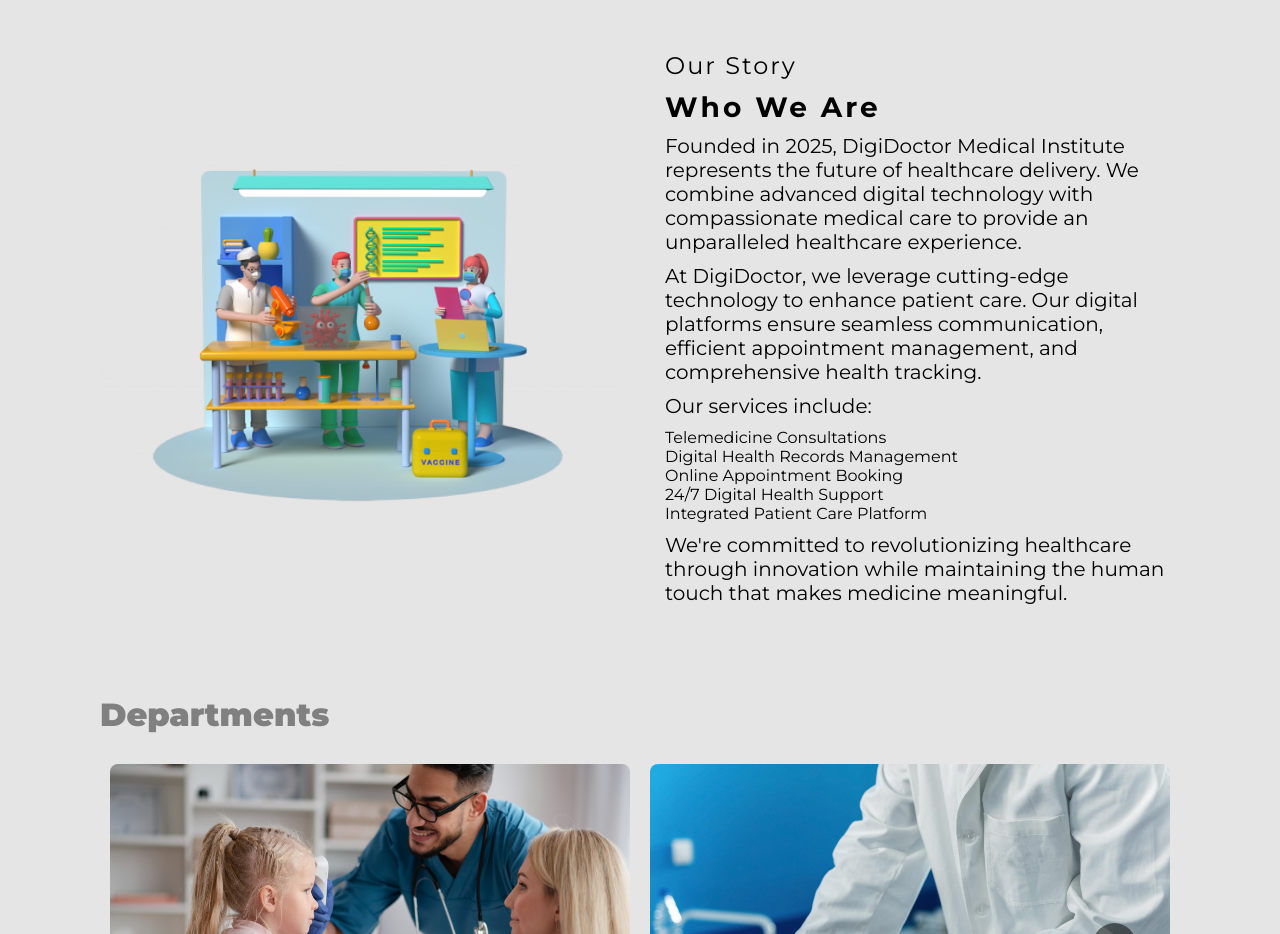
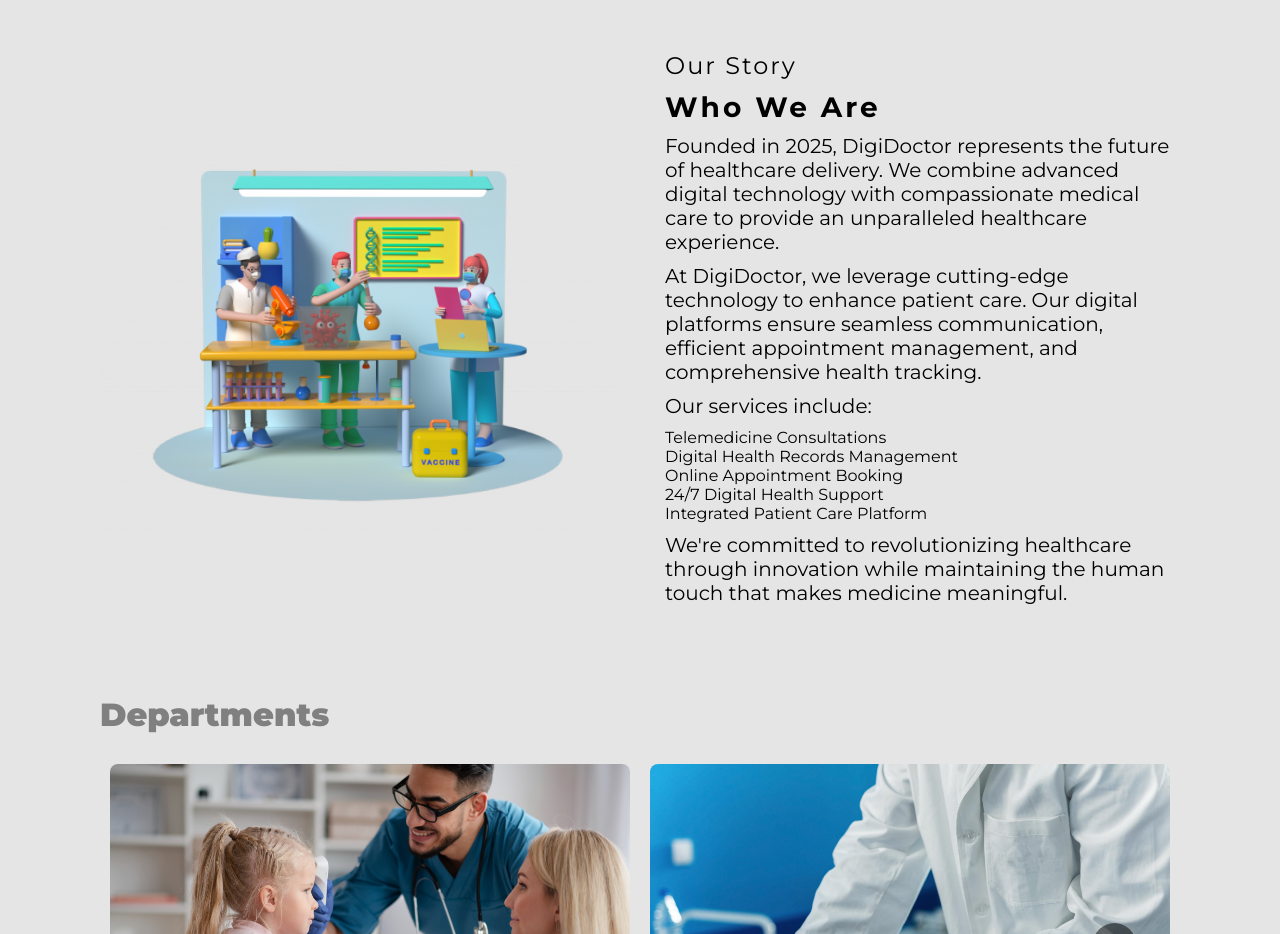
Before and after one commit to 03CHIBBY08/DIGIDOCTORS., a React (Vite) app in the folder DigiDoctoR/DigiDOCTORS/frontend/: page / in a window 1280 px wide. Shown: the part 880-1814 px from the top of the page. Built offline with nearby package versions, Linux system fonts and the light colour scheme; no server answers.

Commit message:
Update Biography.jsx

```diff
--- a/DigiDoctoR/DigiDOCTORS/frontend/src/components/Biography.jsx
+++ b/DigiDoctoR/DigiDOCTORS/frontend/src/components/Biography.jsx
@@ -11,7 +11,7 @@
          <p>Our Story</p>
           <h3>Who We Are</h3>
           <p>
-            Founded in 2025, DigiDoctor Medical Institute represents the future
+            Founded in 2025, DigiDoctor  represents the future
             of healthcare delivery. We combine advanced digital technology with
             compassionate medical care to provide an unparalleled healthcare
             experience.
```
